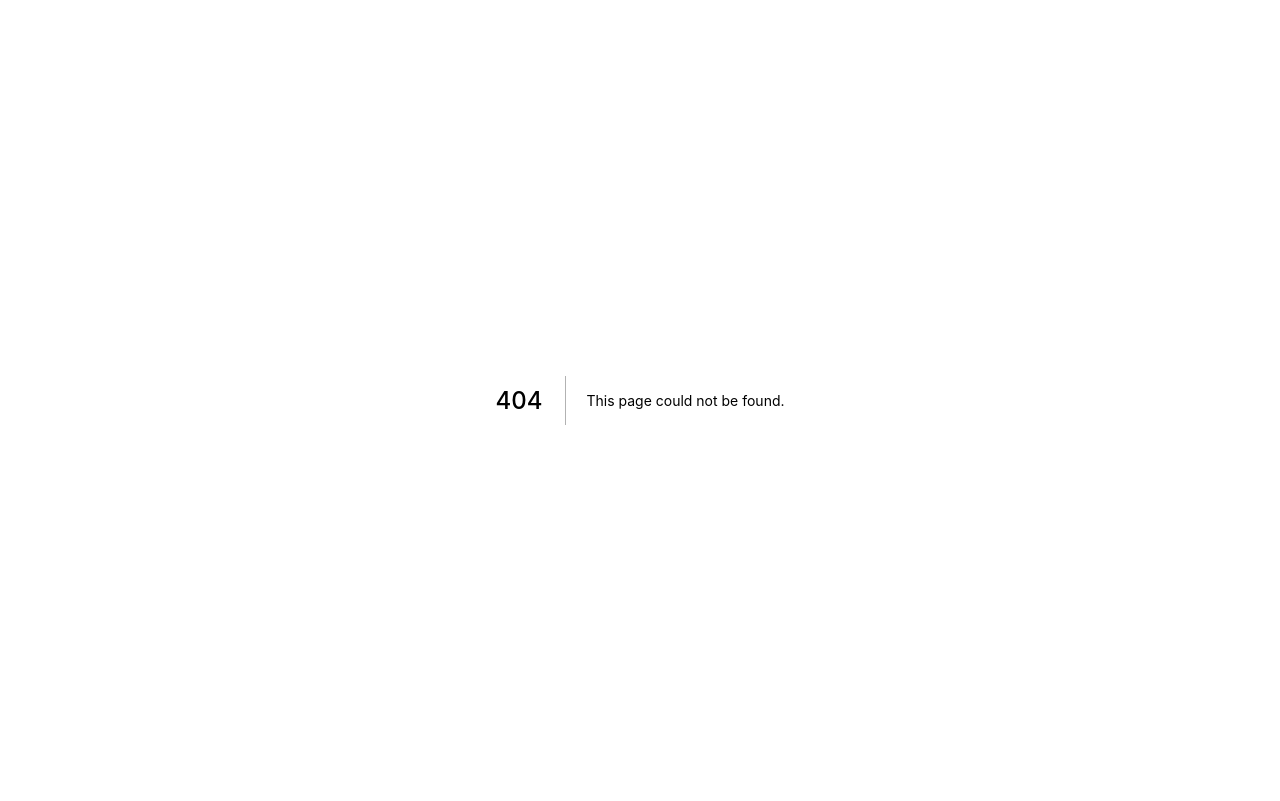
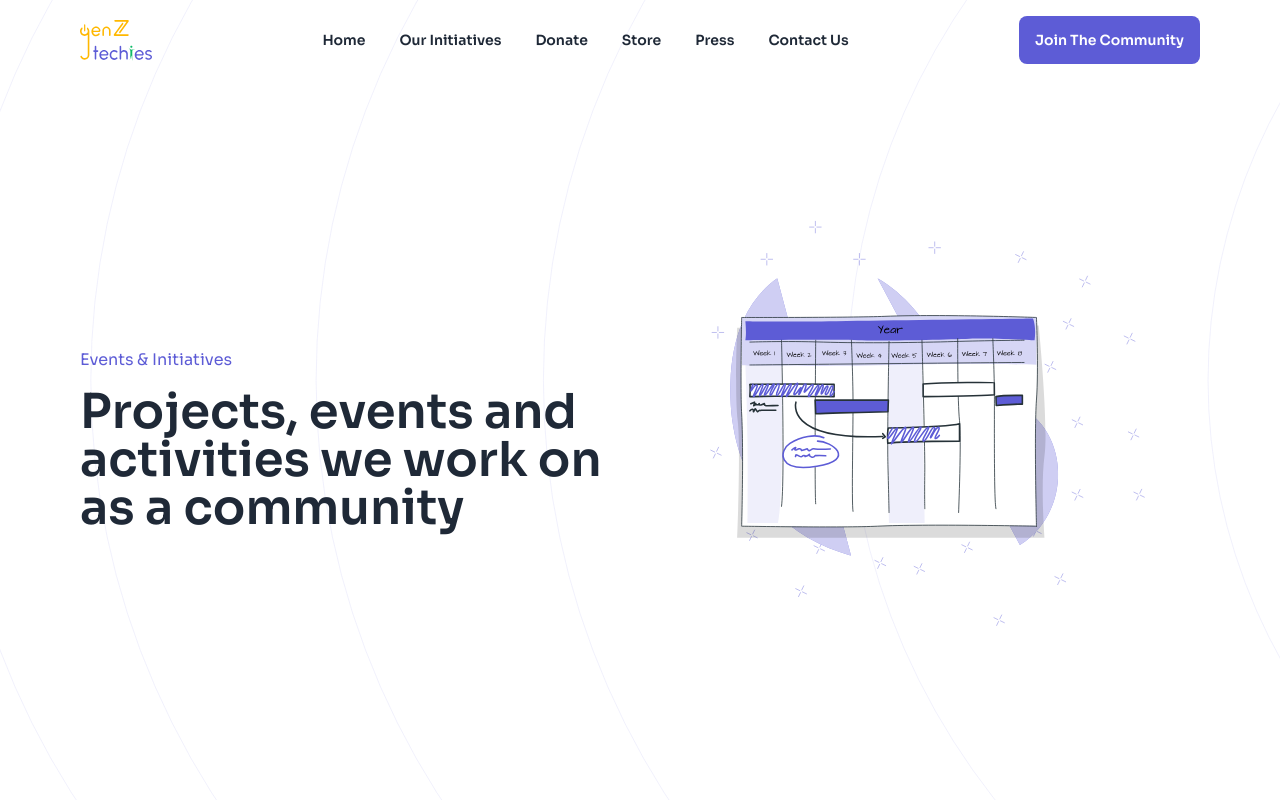
Before and after one commit to GenZtechies/gzt-web, a Next.js app: page /initiatives in a window 1280 px wide. Before the commit this address had no page. Shown: the top 801 px of the page. Built offline with nearby package versions, Linux system fonts and the light colour scheme.

Commit message:
feat: implements initiatives page

```diff
--- a/components/Sections/Navbar/Navbar.tsx
+++ b/components/Sections/Navbar/Navbar.tsx
@@ -10,7 +10,7 @@ export type NavLinksType = {
 
 export const NavLinks: NavLinksType[] = [
     { title: "Home", url: "/" },
-    { title: "Our Initiatives", url: "#" },
+    { title: "Our Initiatives", url: "/initiatives" },
     { title: "Donate", url: "#" },
     { title: "Store", url: "#" },
     { title: "Press", url: "#" },
--- a/pages/_app.tsx
+++ b/pages/_app.tsx
@@ -7,7 +7,7 @@ import { QueryClient, QueryClientProvider } from "@tanstack/react-query";
 
 import type { AppProps } from "next/app";
 import { useRouter } from "next/router";
-import Navbar from "../components/Sections/Navbar";
+// import Navbar from "../components/Sections/Navbar";
 import Footer from "../components/Sections/Footer";
 import Join from "../components/Sections/Join";
 import Loading from "../components/Loading";
@@ -44,7 +44,6 @@ function MyApp({ Component, pageProps }: AppProps) {
             <ToastContainer newestOnTop={true} pauseOnHover={false} autoClose={3000} />
 
             <QueryClientProvider client={queryClient}>
-                {/* <Navbar /> */}
                 <Component {...pageProps} />
                 <Join />
                 <Footer />
--- a/pages/index.tsx
+++ b/pages/index.tsx
@@ -11,7 +11,7 @@ const Home: NextPage = () => {
     return (
         <>
             {/* Hero section starts */}
-            <main className="flex flex-col justify-bey items-center min-h-screen w-screen bg-[url('/images/bg-hero.svg')]  bg-cover bg-top ">
+            <main className="flex flex-col justify-between items-center min-h-screen w-screen bg-[url('/images/bg-hero.svg')]  bg-cover bg-top ">
                 <Navbar />
                 <div className="container flex flex-col md:flex-row justify-around md:justify-between w-full min-h-[90vh]">
                     <div className="w-full md:w-1/2 flex flex-col justify-center items-center md:items-start">
--- /dev/null
+++ b/pages/initiatives.tsx
@@ -0,0 +1,25 @@
+import Image from "next/image";
+import React from "react";
+import Navbar from "../components/Sections/Navbar";
+
+const Initiatives = () => {
+    return (
+        <>
+            <main className="flex flex-col justify-between items-center min-h-screen w-screen bg-[url('/images/bg-initiatives.svg')]  bg-cover bg-top ">
+                <Navbar />
+                <div className="container flex flex-col md:flex-row justify-around md:justify-between w-full min-h-[90vh]">
+                    <div className="w-full md:w-1/2 flex flex-col justify-center items-center md:items-start space-y-4">
+                        <h1 className="text-primary">Events & Initiatives</h1>
+                        <p className="block md:hidden text-3xl  text-center  font-semibold">Projects, events and activities we work on as a community</p>
+                        <p className="hidden md:block text-5xl  font-semibold">Projects, events and activities we work on as a community</p>
+                    </div>
+                    <div className="w-full md:w-1/2 flex justify-center items-center">
+                        <Image alt="team members" src={"/images/hero-initiatives.svg"} width={500} height={550} className="" />
+                    </div>
+                </div>
+            </main>
+        </>
+    );
+};
+
+export default Initiatives;
```
Also changed, not shown: public/images/bg-initiatives.svg (added), public/images/hero-initiatives.svg (added).
